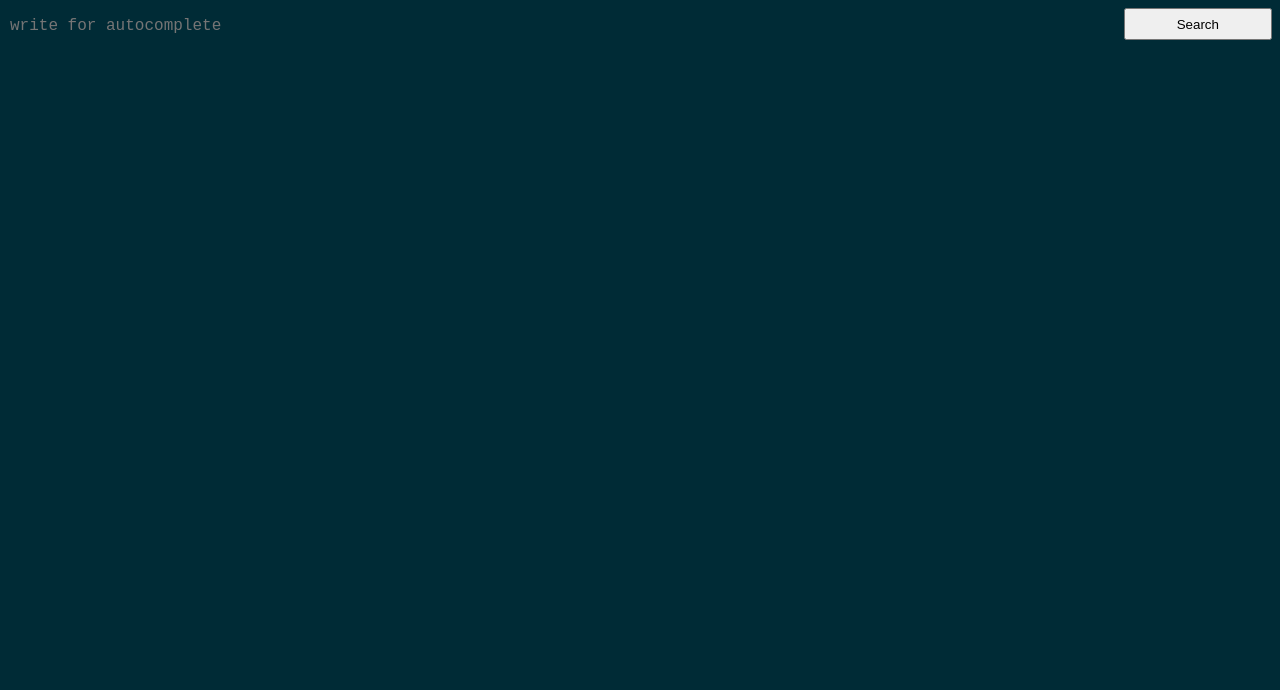
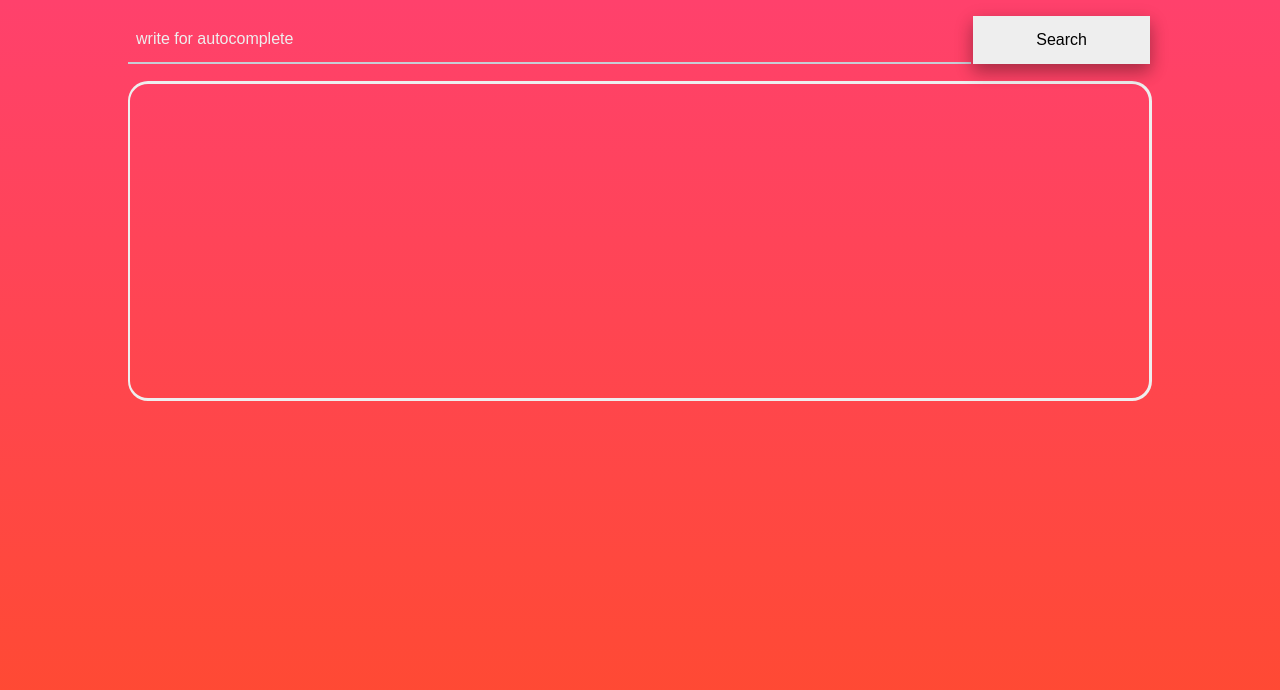
Before and after one commit to GSG-G7/autocomplete-movie, a website: page public/index.html in a window 1280 px wide. Drawn offline with Linux system fonts and the light colour scheme.

Commit message:
add style to movie node relates #37

```diff
--- a/public/css/style.css
+++ b/public/css/style.css
@@ -1,32 +1,101 @@
+*{
+  margin: 0;
+  padding: 0;
+  box-sizing: border-box;
+}
+html{
+  height: 100%;
+}
+body {
+  width: 100%;
+  height: 100%;
+  background: no-repeat;
+  background-image: linear-gradient(#FF416C, #FF4B2B);
 
-
-body {
-  background: #002b36;
-  font-family: 'Roboto Mono', monospace;
 }
 
 .search-section{
   display: flex;
   justify-content: center;
-  flex-direction: row;
-  height: 2rem;
+  flex-direction: column;
+  margin: auto;
+  padding:0 10%;
 }
 .search-input{
-  flex-grow: 10;
   color: #fff;
-  padding-top: 5px;
+  padding: 0.5rem;
+  height: 3rem;
   border: none;
   font-size: 1em;
   font-weight: 200;
   background: none;
-  opacity: 1;
-  font-family: 'Roboto Mono', monospace;
+  border-bottom: 2px solid #C8CCD4;
   transition: all 0.5s ease;
 }
+::placeholder{
+  color: #eee;
+}
 .search-btn{
-  flex-grow: 1;
-
+  height: 3rem;
+  margin-top: 1rem;
+  background-color: #eee;
+  border: none;
+  color: black;
+  padding: 15px 32px;
+  text-align: center;
+  text-decoration: none;
+  display: inline-block;
+  font-size: 16px;
+  margin: 4px 2px;
+  cursor: pointer;
+  -webkit-transition-duration: 0.4s;
+  transition-duration: 0.4s;
+  box-shadow: 0 8px 16px 0 rgba(0,0,0,0.2), 0 6px 20px 0 rgba(0,0,0,0.19);
+}
+.search-btn:hover {
+  box-shadow: 0 12px 16px 0 rgba(0,0,0,0.24),0 17px 50px 0 rgba(0,0,0,0.19);
 }
 .search-input::-webkit-calendar-picker-indicator {
   display: none;
 }
+
+
+.result-section .result-movie {
+  width: 80%;
+  background-color:none;
+  padding: 1%;
+  min-height: 40vh;
+  border-radius: 20px;
+  border-left: 2px;
+  border-color: #eee;
+  border-style: solid;
+  margin:1% 10% 0;
+}
+
+.result-movieNode{
+  display: flex;
+}
+.result-movie-imageDiv{
+  width: 33%;
+}
+.result-movie-imageDiv img{
+  width: 100%;
+}
+
+.result-movie-textDiv{
+padding: 1rem;
+}
+
+@media (min-width: 768px) {
+  .search-section {
+      flex-direction: row;
+  }
+  .search-input{
+    flex-grow: 10;
+    margin-top: 1rem;
+  }
+  .search-btn{
+    flex-grow: 1;
+    margin-top: 1rem;
+  }
+}
```
